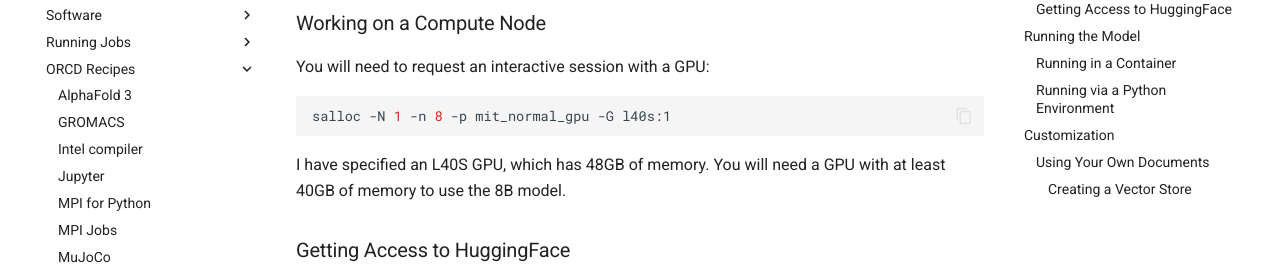
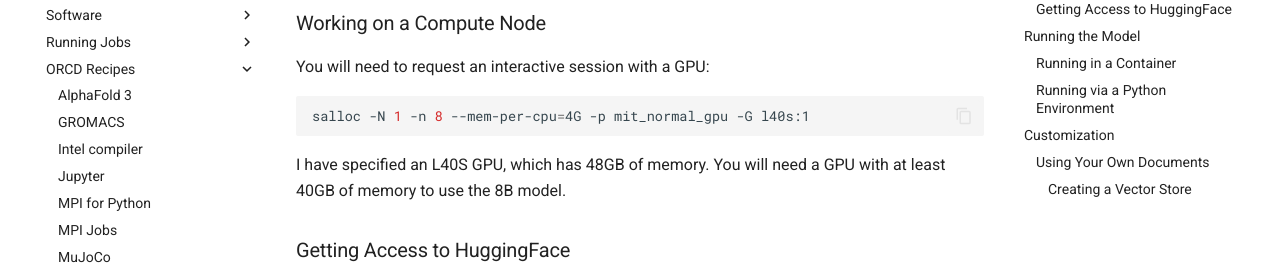
Before and after one commit to mit-orcd/orcd-docs-edit, an MkDocs documentation site: the page built from docs/recipes/rag.md, in a window 1280 px wide and 900 px high, scrolled down 428 px. Shown: the part 153-429 px from the top of the window. Built offline with MkDocs 1.6.1 and Material for MkDocs 9.7.7, drawn with Linux system fonts in a browser that asks for light colours.

Commit message:
Increasing CPU memory

````diff
--- a/docs/recipes/rag.md
+++ b/docs/recipes/rag.md
@@ -29,7 +29,7 @@ documents.
 You will need to request an interactive session with a GPU:
 
 ```bash
-salloc -N 1 -n 8 -p mit_normal_gpu -G l40s:1
+salloc -N 1 -n 8 --mem-per-cpu=4G -p mit_normal_gpu -G l40s:1
 ```
 
 I have specified an L40S GPU, which has 48GB of memory. You will need a GPU with
````
